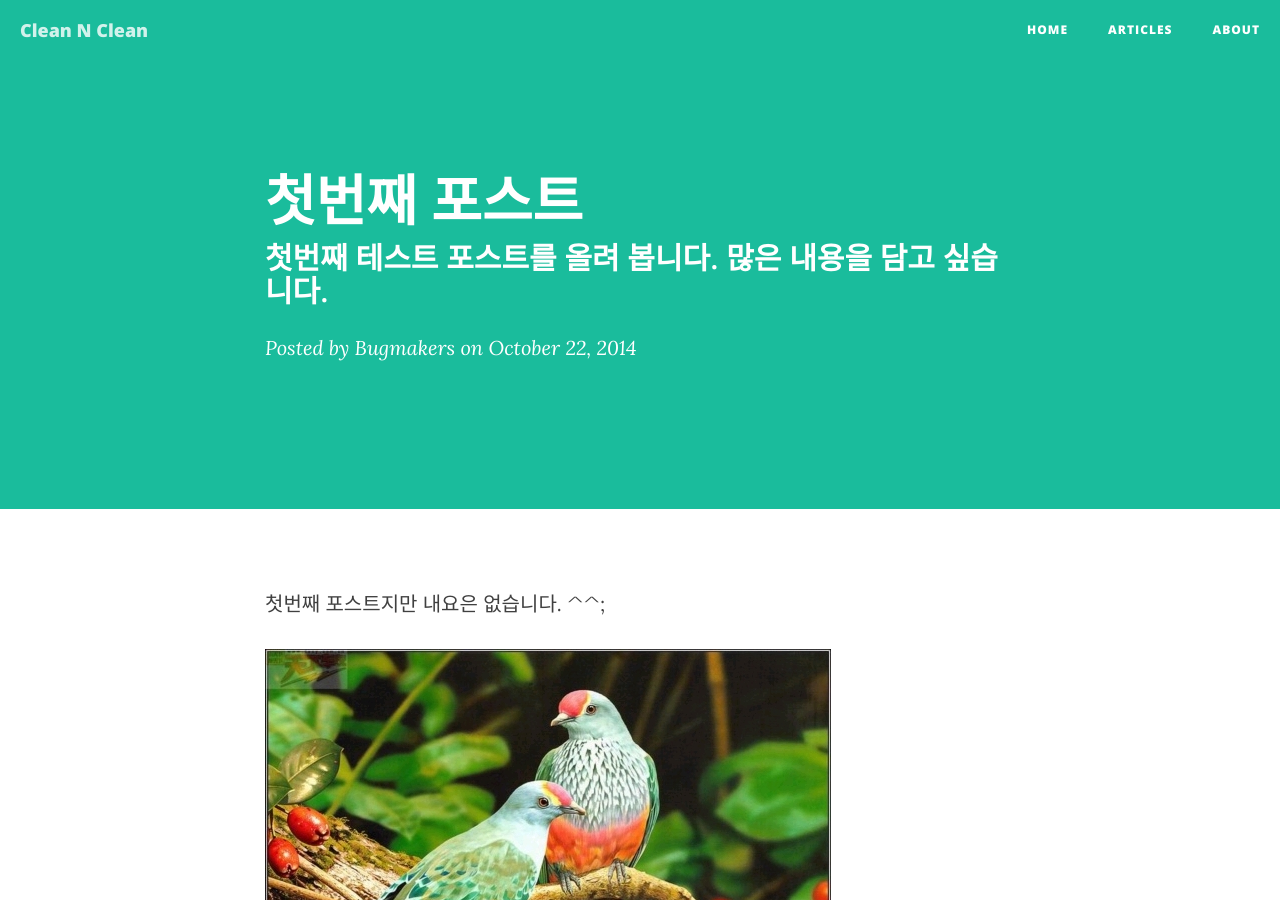
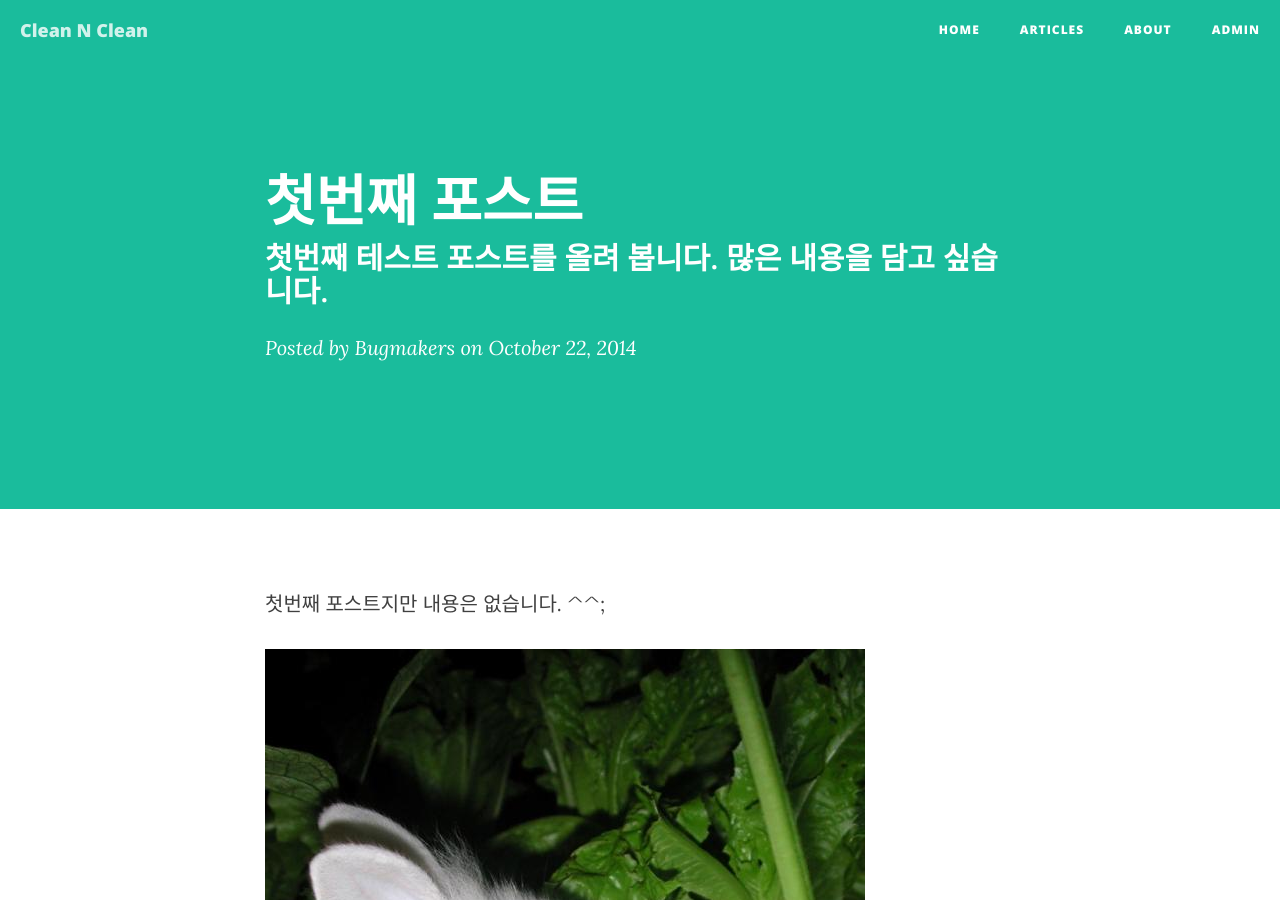
Before and after one commit to bugmakers/bugmakers.github.com, a Jekyll site: the page built from _posts/2014-10-22-first-post.markdown, in a window 1280 px wide and 900 px high. Built offline with Jekyll 4.4.1, drawn with Linux system fonts in a browser that asks for light colours; nearby versions of some CDN libraries; Markdown is read by kramdown in place of the engine named in the settings; comment, search, counter and statistics services are not loaded.

Commit message:
어드민을 추가하고, 이미지 사이즈 조정 코드 추가해봄!

```diff
--- a/_includes/nav.html
+++ b/_includes/nav.html
@@ -27,6 +27,12 @@
                 <li>
                     <a href="{{ site.baseurl }}/about/">About</a>
                 </li>
+
+                <li>
+                    <a href="http://prose.io/">Admin</a>
+                </li>
+
+
                 <!--
                 {% for page in site.pages %}
                 <li>
--- a/_posts/2014-10-22-first-post.markdown
+++ b/_posts/2014-10-22-first-post.markdown
@@ -10,13 +10,7 @@ tags: [github, github-pages, jekyll, 안드로이드]
 comments: True
 ---
 
-첫번째 포스트지만 내요은 없습니다. ^^;
+첫번째 포스트지만 내용은 없습니다. ^^;
 
 
-![My helpful screenshot]({{ site.url }}/img/bird.jpg)
-
-![Alt bird]({{ site.url }}/img/bird.jpg)
-
-![Alt bird]({{ site.url }}/img/rabit.jpg)
-
 <img src="{{ site.url }}/img/rabit.jpg" class="img-responsive" alt="bird">
```
